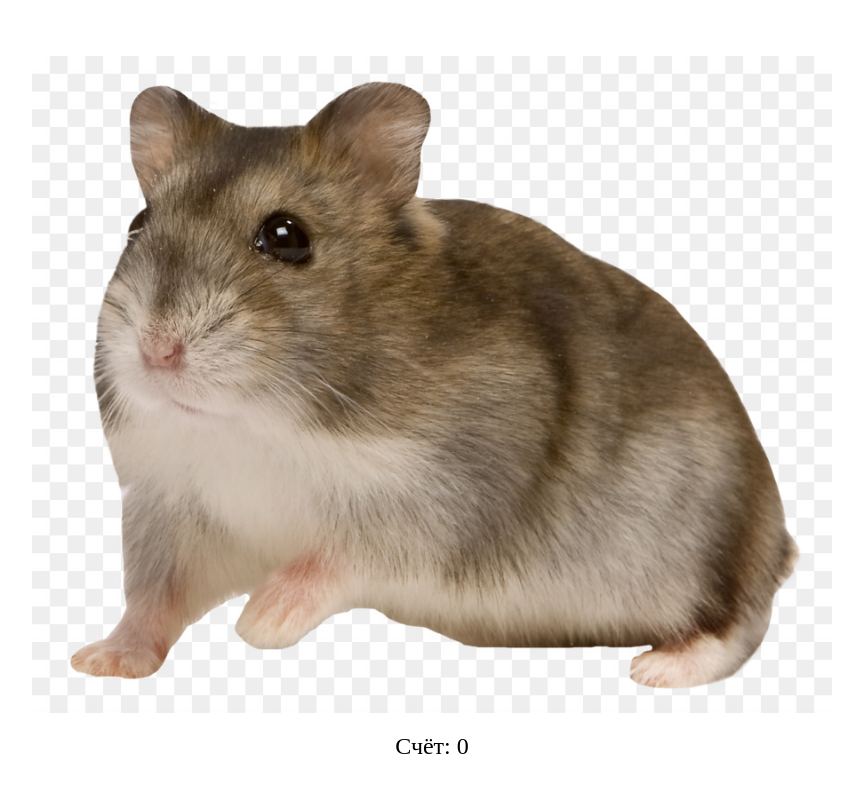
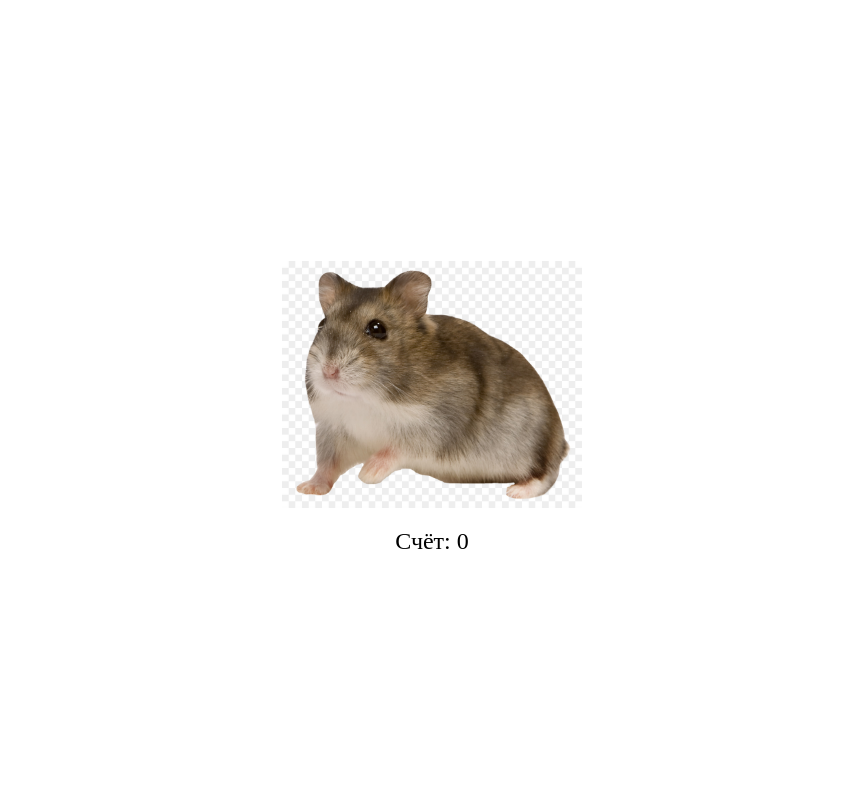
Before and after one commit to Dobral/js, a plain HTML site: page user/uwu/index.html in a window 1280 px wide. Shown: the whole page, without its empty margins (208-1071 px from the left). Drawn offline with Linux system fonts and the light colour scheme.

Commit message:
Update style.css

```diff
--- a/user/uwu/css/style.css
+++ b/user/uwu/css/style.css
@@ -14,7 +14,7 @@ background-color: #ffffff;
 
 }
 #hamster {
-    width: 800px;
+    width: 300px;
     cursor: pointer;
 }
 #score {
```
